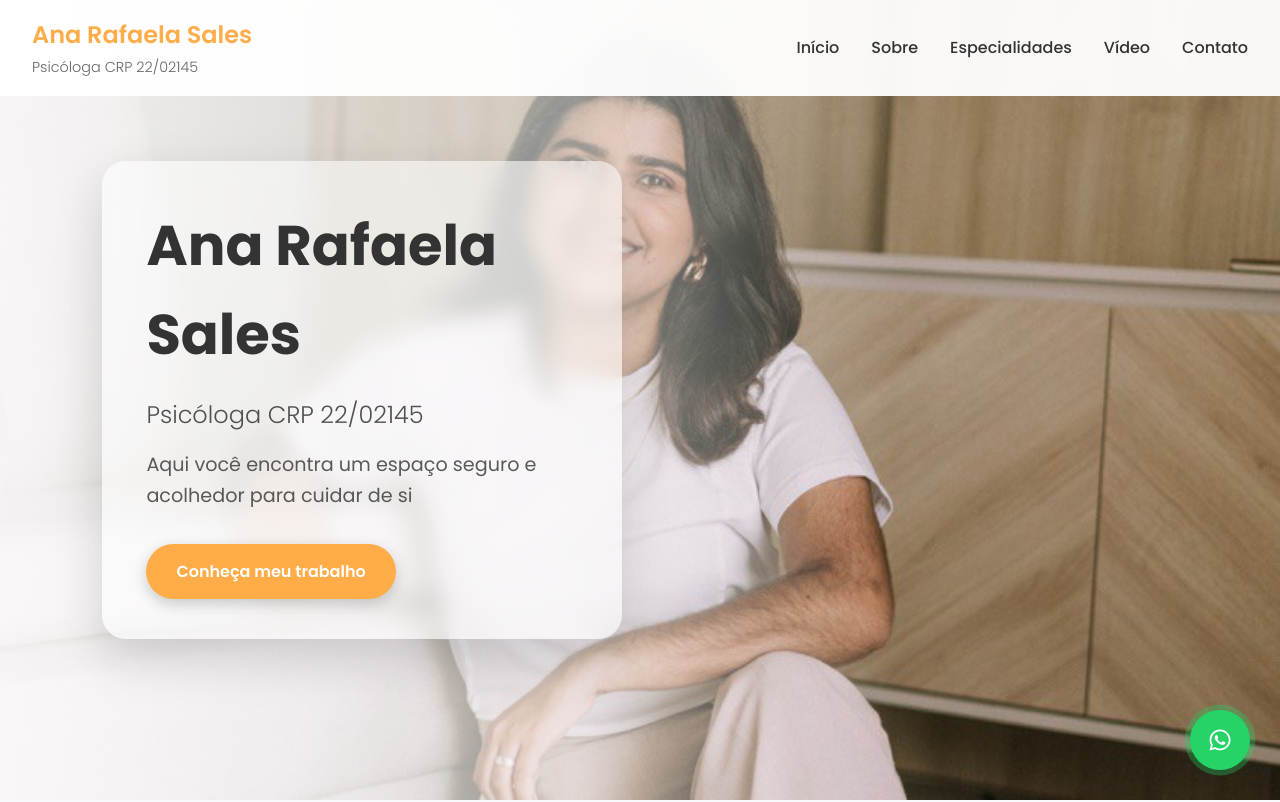
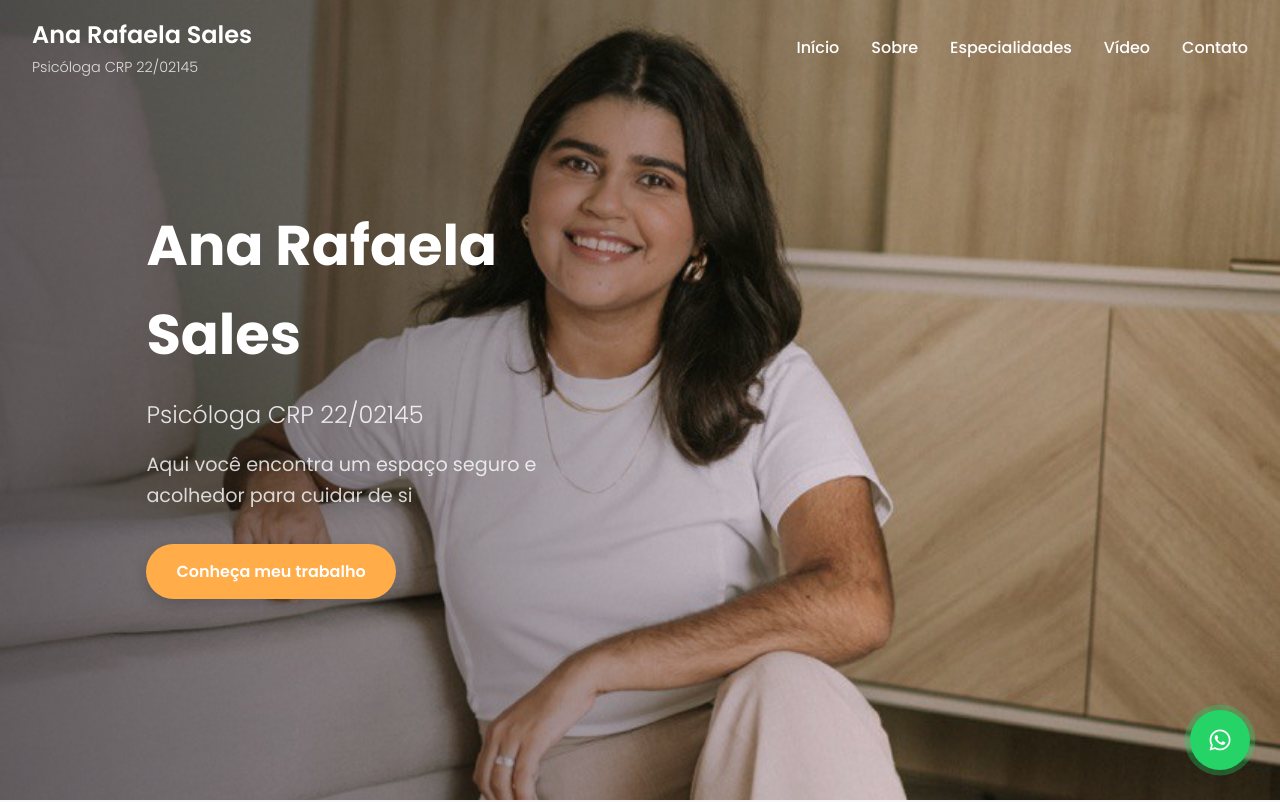
Before and after one commit to nascimentoleo/site-ana, a website built with Vite: page index.html in a window 1280 px wide. Shown: the top 802 px of the page. Built offline with nearby package versions, Linux system fonts and the light colour scheme.

Commit message:
feat: add image in the full screen

```diff
--- a/script.js
+++ b/script.js
@@ -18,12 +18,27 @@ document.querySelectorAll('.nav-menu a').forEach(link => {
 // Header background on scroll
 window.addEventListener('scroll', () => {
     const header = document.querySelector('.header');
+    const navBrand = header.querySelector('.nav-brand h2');
+    const navBrandSpan = header.querySelector('.nav-brand span');
+    const navLinks = header.querySelectorAll('.nav-menu a');
+    const hamburgerSpans = header.querySelectorAll('.hamburger span');
+
     if (window.scrollY > 100) {
         header.style.background = 'rgba(255, 255, 255, 0.98)';
+        header.style.backdropFilter = 'blur(10px)';
         header.style.boxShadow = '0 2px 20px rgba(0,0,0,0.1)';
+        if (navBrand) navBrand.style.color = '#FFAC49';
+        if (navBrandSpan) navBrandSpan.style.color = '#666';
+        navLinks.forEach(a => a.style.color = '#333');
+        hamburgerSpans.forEach(s => s.style.background = '#333');
     } else {
-        header.style.background = 'rgba(255, 255, 255, 0.95)';
+        header.style.background = 'transparent';
+        header.style.backdropFilter = 'none';
         header.style.boxShadow = 'none';
+        if (navBrand) navBrand.style.color = 'white';
+        if (navBrandSpan) navBrandSpan.style.color = 'rgba(255,255,255,0.8)';
+        navLinks.forEach(a => a.style.color = 'white');
+        hamburgerSpans.forEach(s => s.style.background = 'white');
     }
 });
 
--- a/style.css
+++ b/style.css
@@ -27,8 +27,8 @@ body {
     position: fixed;
     top: 0;
     width: 100%;
-    background: rgba(255, 255, 255, 0.95);
-    backdrop-filter: blur(10px);
+    background: transparent;
+    backdrop-filter: none;
     z-index: 1000;
     transition: all 0.3s ease;
 }
@@ -41,13 +41,13 @@ body {
 }
 
 .nav-brand h2 {
-    color: #FFAC49;
+    color: white;
     font-size: 1.5rem;
     font-weight: 600;
 }
 
 .nav-brand span {
-    color: #666;
+    color: rgba(255, 255, 255, 0.8);
     font-size: 0.9rem;
     font-weight: 300;
 }
@@ -60,7 +60,7 @@ body {
 
 .nav-menu a {
     text-decoration: none;
-    color: #333;
+    color: white;
     font-weight: 500;
     transition: color 0.3s ease;
 }
@@ -78,7 +78,7 @@ body {
 .hamburger span {
     width: 25px;
     height: 3px;
-    background: #333;
+    background: white;
     margin: 3px 0;
     transition: 0.3s;
 }
@@ -92,8 +92,8 @@ body {
     justify-content: flex-start;
     position: relative;
     background-attachment: fixed;
-    background-size: auto 80%;
-    background-position: right center;
+    background-size: cover;
+    background-position: center top;
     background-repeat: no-repeat;
     padding: 0 8%;
 }
@@ -104,21 +104,21 @@ body {
     left: 0;
     right: 0;
     bottom: 0;
-    background: linear-gradient(90deg, rgba(255, 255, 255, 0.85) 0%, rgba(255, 255, 255, 0.55) 45%, rgba(255, 255, 255, 0) 70%);
+    background: linear-gradient(90deg, rgba(0, 0, 0, 0.55) 0%, rgba(0, 0, 0, 0.3) 40%, rgba(0, 0, 0, 0) 70%);
 }
 
 .hero-content {
     position: relative;
     z-index: 2;
-    color: #333;
+    color: white;
     max-width: 520px;
     padding: 2.5rem 2.75rem;
     text-align: left;
-    background: rgba(255, 255, 255, 0.55);
-    backdrop-filter: blur(10px);
-    -webkit-backdrop-filter: blur(10px);
-    border-radius: 24px;
-    box-shadow: 0 20px 50px rgba(0, 0, 0, 0.15);
+    background: transparent;
+    backdrop-filter: none;
+    -webkit-backdrop-filter: none;
+    border-radius: 0;
+    box-shadow: none;
 }
 
 .hero-content h1 {
```
